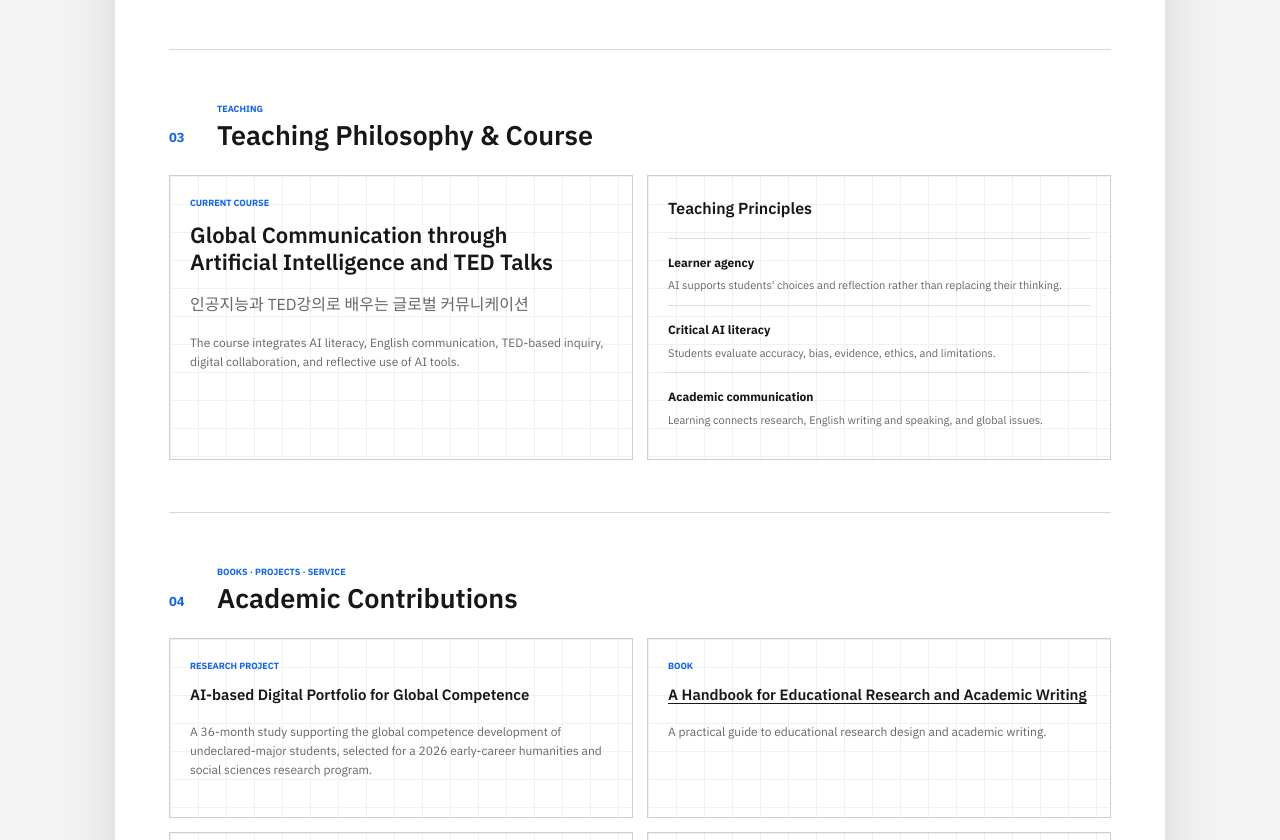
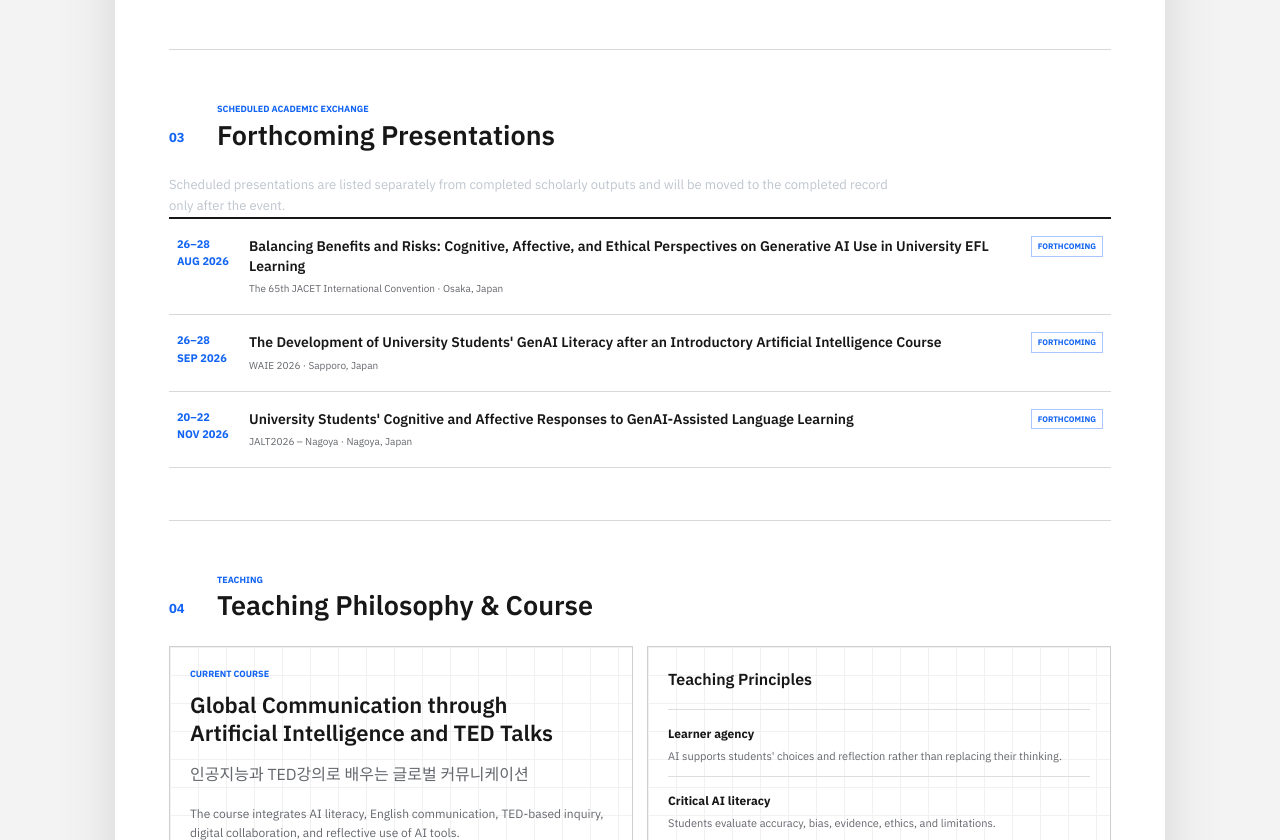
Before and after one commit to fhlyongko/fhlyongko.github.io, a plain HTML site: page index.html in a window 1280 px wide. Shown: the part 1960-2800 px from the top of the page. Drawn offline with Linux system fonts and the light colour scheme; a web font is replaced by a local one.

Commit message:
Separate forthcoming presentations from verified outputs

```diff
--- a/index.html
+++ b/index.html
@@ -68,7 +68,7 @@
       <div class="metric"><strong>9</strong><span>Selected articles</span></div>
       <div class="metric"><strong>5</strong><span>Research areas</span></div>
       <div class="metric"><strong>2</strong><span>Selected books</span></div>
-      <div class="section-links" id="site-nav"><a href="#research">Research</a><a href="#publications">Publications</a><a href="#teaching">Teaching</a><a href="#service">Service</a><a href="#contact">Contact</a></div>
+      <div class="section-links" id="site-nav"><a href="#research">Research</a><a href="#publications">Publications</a><a href="#presentations">Presentations</a><a href="#teaching">Teaching</a><a href="#service">Service</a><a href="#contact">Contact</a></div>
       <button class="nav-toggle" type="button" aria-expanded="false" aria-controls="site-nav">Menu</button>
     </nav>
 
@@ -114,8 +114,18 @@
         </div>
       </section>
 
+      <section class="cv-section" id="presentations">
+        <div class="section-title"><span>03</span><div><p>SCHEDULED ACADEMIC EXCHANGE</p><h2>Forthcoming Presentations</h2></div></div>
+        <p class="profile-summary">Scheduled presentations are listed separately from completed scholarly outputs and will be moved to the completed record only after the event.</p>
+        <div class="publication-table">
+          <article><time>26–28 AUG 2026</time><div><h3>Balancing Benefits and Risks: Cognitive, Affective, and Ethical Perspectives on Generative AI Use in University EFL Learning</h3><p>The 65th JACET International Convention · Osaka, Japan</p></div><span class="index-tag">FORTHCOMING</span></article>
+          <article><time>26–28 SEP 2026</time><div><h3>The Development of University Students' GenAI Literacy after an Introductory Artificial Intelligence Course</h3><p>WAIE 2026 · Sapporo, Japan</p></div><span class="index-tag">FORTHCOMING</span></article>
+          <article><time>20–22 NOV 2026</time><div><h3>University Students' Cognitive and Affective Responses to GenAI-Assisted Language Learning</h3><p>JALT2026 – Nagoya · Nagoya, Japan</p></div><span class="index-tag">FORTHCOMING</span></article>
+        </div>
+      </section>
+
       <section class="cv-section" id="teaching">
-        <div class="section-title"><span>03</span><div><p>TEACHING</p><h2>Teaching Philosophy &amp; Course</h2></div></div>
+        <div class="section-title"><span>04</span><div><p>TEACHING</p><h2>Teaching Philosophy &amp; Course</h2></div></div>
         <div class="teaching-grid">
           <article class="panel course-panel"><p class="blue-label">CURRENT COURSE</p><h3>Global Communication through Artificial Intelligence and TED Talks</h3><p class="ko" lang="ko">인공지능과 TED강의로 배우는 글로벌 커뮤니케이션</p><p>The course integrates AI literacy, English communication, TED-based inquiry, digital collaboration, and reflective use of AI tools.</p></article>
           <article class="panel philosophy-panel"><h3>Teaching Principles</h3><div><strong>Learner agency</strong><p>AI supports students' choices and reflection rather than replacing their thinking.</p></div><div><strong>Critical AI literacy</strong><p>Students evaluate accuracy, bias, evidence, ethics, and limitations.</p></div><div><strong>Academic communication</strong><p>Learning connects research, English writing and speaking, and global issues.</p></div></article>
@@ -123,7 +133,7 @@
       </section>
 
       <section class="cv-section" id="service">
-        <div class="section-title"><span>04</span><div><p>BOOKS · PROJECTS · SERVICE</p><h2>Academic Contributions</h2></div></div>
+        <div class="section-title"><span>05</span><div><p>BOOKS · PROJECTS · SERVICE</p><h2>Academic Contributions</h2></div></div>
         <div class="contribution-grid">
           <article class="panel"><p class="blue-label">RESEARCH PROJECT</p><h3>AI-based Digital Portfolio for Global Competence</h3><p>A 36-month study supporting the global competence development of undeclared-major students, selected for a 2026 early-career humanities and social sciences research program.</p></article>
           <article class="panel"><p class="blue-label">BOOK</p><h3><a href="https://www.yes24.com/product/goods/124613203" target="_blank" rel="noreferrer">A Handbook for Educational Research and Academic Writing</a></h3><p>A practical guide to educational research design and academic writing.</p></article>
@@ -133,7 +143,7 @@
       </section>
 
       <section class="cv-section contact-section" id="contact">
-        <div class="section-title"><span>05</span><div><p>CONTACT</p><h2>Academic Exchange</h2></div></div>
+        <div class="section-title"><span>06</span><div><p>CONTACT</p><h2>Academic Exchange</h2></div></div>
         <div class="contact-card">
           <div><small>EMAIL</small><a href="mailto:yongjiklee@changwon.ac.kr">yongjiklee@changwon.ac.kr</a></div>
           <div><small>OFFICE</small><span>International Cooperation Education Center, Room 119</span></div>
```
Also changed, not shown: yongjik-lee-academic-cv/index.html (+14 -4 lines).
